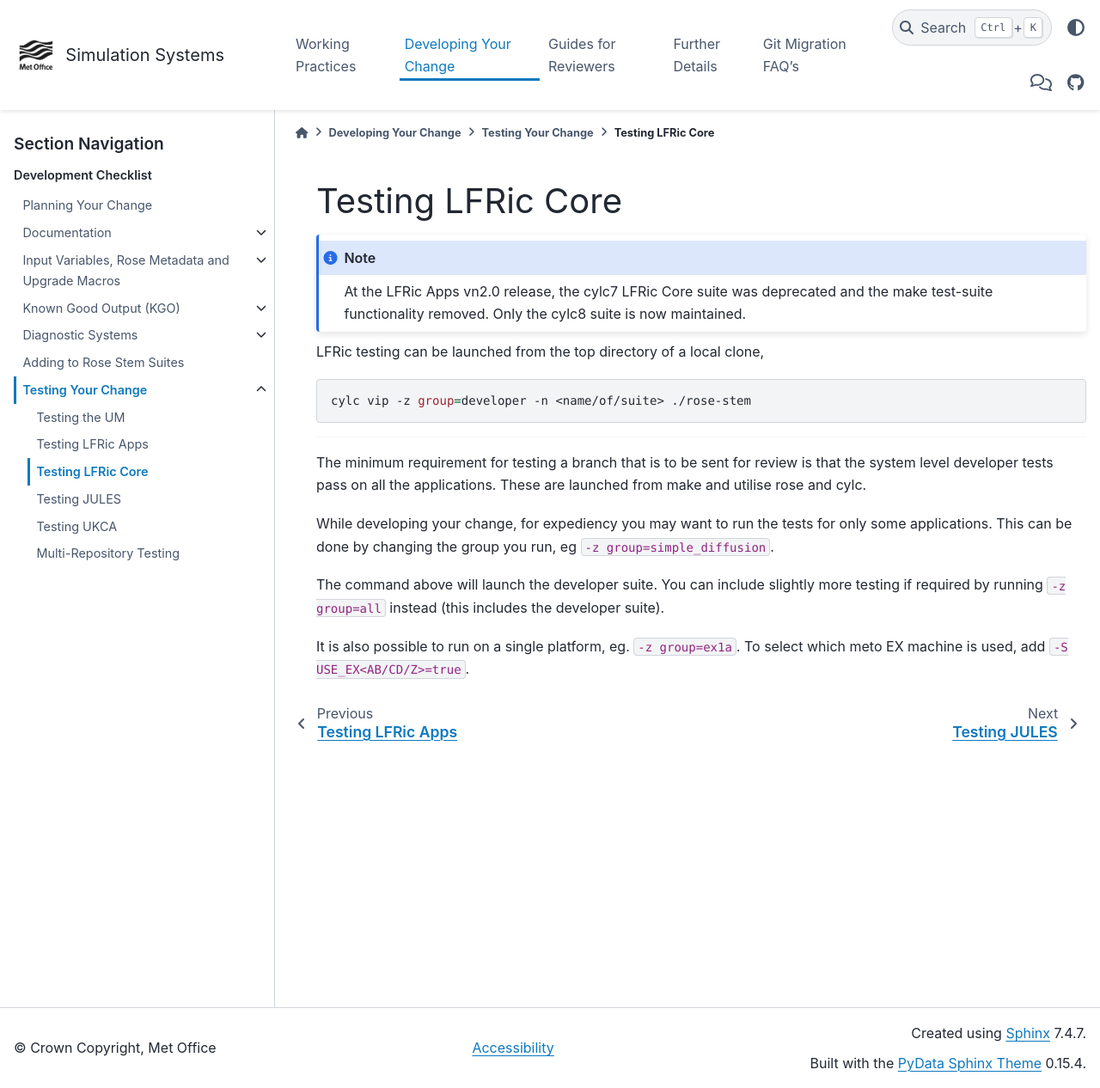
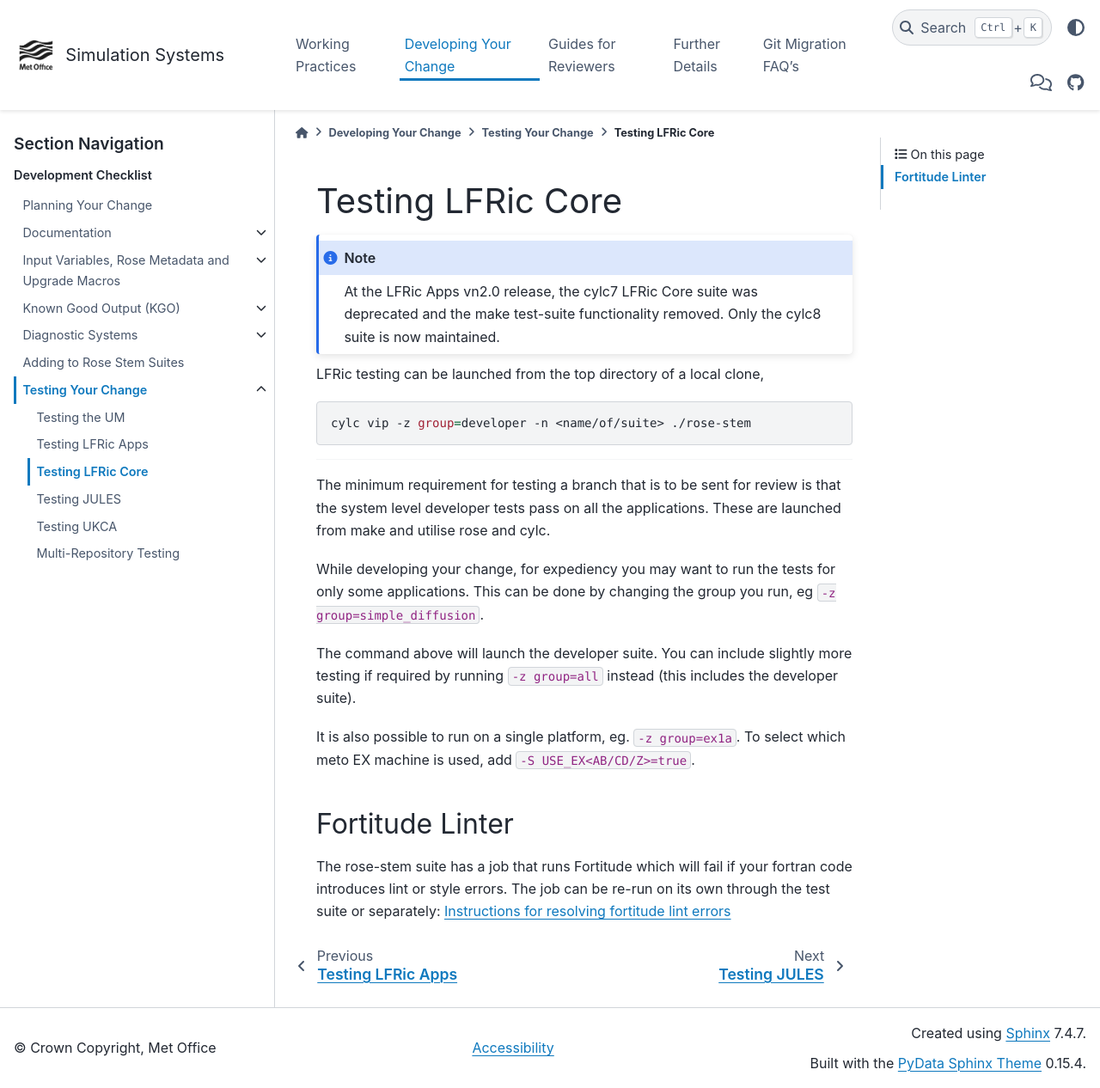
Before and after one commit to MetOffice/simulation-systems, a Sphinx documentation site: the page built from source/Development/TestSuites/lfric_core.rst, in a window 1280 px wide and 1266 px high. Shown: the whole window at 86% size. Built offline with Sphinx 7.4.7 and the PyData theme 0.15.4, drawn with Linux system fonts in a browser that asks for light colours.

Commit message:
added link in lfric core as well and tested build

```diff
--- a/source/Development/TestSuites/lfric_core.rst
+++ b/source/Development/TestSuites/lfric_core.rst
@@ -37,3 +37,12 @@
 
 It is also possible to run on a single platform, eg. ``-z group=ex1a``. To
 select which meto EX machine is used, add ``-S USE_EX<AB/CD/Z>=true``.
+
+
+Fortitude Linter
+----------------
+
+The rose-stem suite has a job that runs Fortitude which will fail if your
+fortran code introduces lint or style errors. The job can be re-run on its own
+through the test suite or separately:
+:doc:`Instructions for resolving fortitude lint errors <../../FurtherDetails/fortitude_linter>`
```
